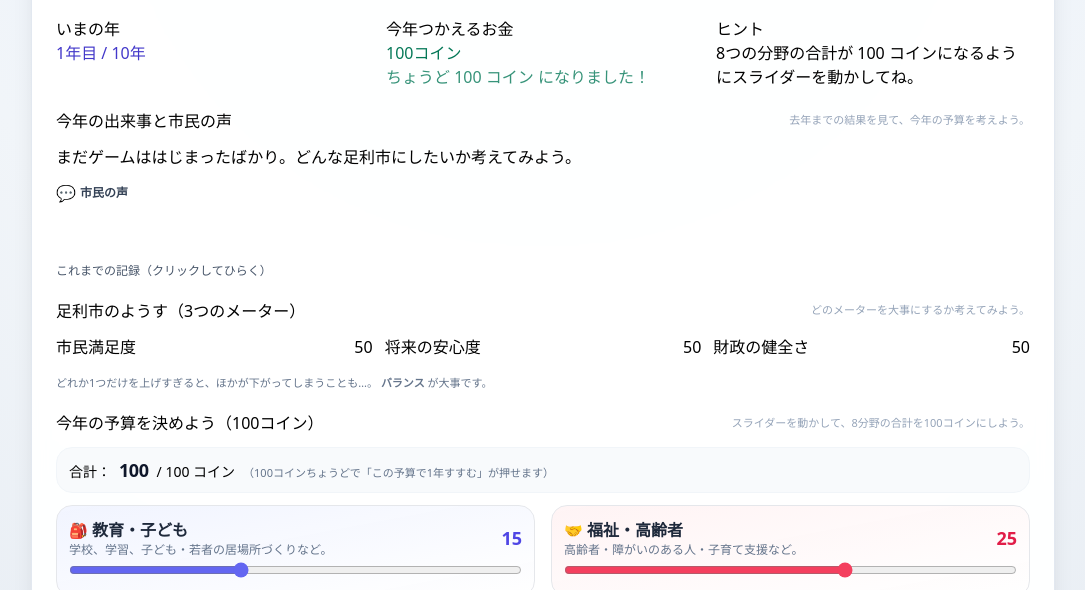
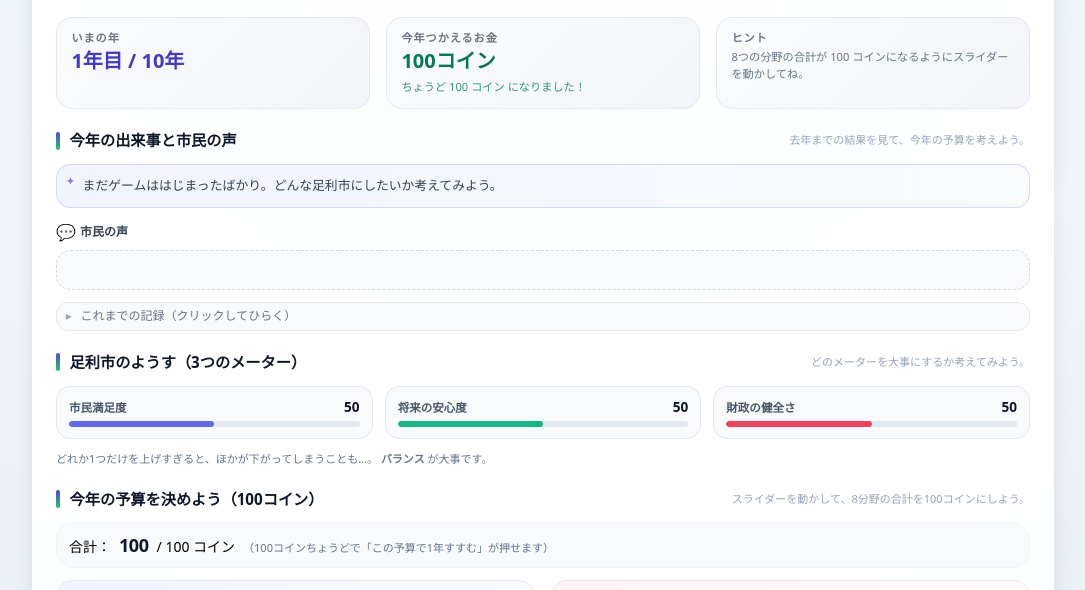
Before and after one commit to koki-mino/yosan-game, a plain HTML site: page index.html in a window 1280 px wide. Shown: the part 179-769 px from the top of the page, without its empty margins (97-1182 px from the left). Drawn offline with nearby package versions, Linux system fonts and the light colour scheme.

Commit message:
Update style.css

```diff
--- a/style.css
+++ b/style.css
@@ -1,18 +1,191 @@
 /* 足利シティマスター用 カスタムスタイル */
 
-body {
-  /* Tailwindのbg-slate-100と合わせて、少しだけグラデーション感を足してもOK */
-  background: radial-gradient(circle at top, #e5edff 0, #f1f5f9 45%, #e2e8f0 100%);
+/* 背景をほんのりグラデーションに */
+.app-bg {
+  background: radial-gradient(circle at top, #e0e7ff 0, #f1f5f9 45%, #e2e8f0 100%);
 }
 
-/* 小さい画面でのカード間隔を少し詰める */
+/* メインカードにうっすら枠と影を */
+.app-card {
+  box-shadow:
+    0 18px 40px rgba(15, 23, 42, 0.12),
+    0 0 0 1px rgba(148, 163, 184, 0.22);
+}
+
+/* セクション見出しをそろえる */
+.section-title {
+  font-size: 0.95rem;
+  font-weight: 600;
+  color: #0f172a;
+  display: inline-flex;
+  align-items: center;
+  gap: 0.3rem;
+  position: relative;
+  padding-left: 0.85rem;
+}
+
+.section-title::before {
+  content: "";
+  position: absolute;
+  left: 0;
+  width: 4px;
+  height: 1.2em;
+  border-radius: 999px;
+  background: linear-gradient(180deg, #4f46e5, #22c55e);
+}
+
+/* ステータスカード（年・予算・ヒント） */
+.status-pill {
+  border-radius: 1rem;
+  background: linear-gradient(135deg, rgba(248, 250, 252, 0.8), rgba(241, 245, 249, 0.95));
+  border: 1px solid rgba(226, 232, 240, 0.9);
+  padding: 0.75rem 0.9rem;
+}
+
+.status-label {
+  font-size: 0.7rem;
+  letter-spacing: 0.08em;
+  text-transform: uppercase;
+  color: #6b7280;
+  font-weight: 600;
+}
+
+.status-main {
+  font-size: 1.25rem;
+  font-weight: 700;
+  color: #0f172a;
+}
+
+.status-sub {
+  margin-top: 0.2rem;
+  font-size: 0.7rem;
+  color: #64748b;
+}
+
+/* メーター */
+.meter-card {
+  padding: 0.65rem 0.75rem 0.7rem;
+  border-radius: 0.9rem;
+  background: #f8fafc;
+  border: 1px solid rgba(226, 232, 240, 0.9);
+}
+
+.meter-label {
+  font-size: 0.72rem;
+  font-weight: 600;
+  color: #475569;
+}
+
+.meter-value {
+  font-size: 0.85rem;
+  font-weight: 700;
+  color: #0f172a;
+  font-variant-numeric: tabular-nums;
+}
+
+.meter-bar {
+  position: relative;
+  width: 100%;
+  height: 0.35rem;
+  border-radius: 999px;
+  overflow: hidden;
+}
+
+.meter-fill {
+  height: 100%;
+  border-radius: 999px;
+  transition: width 240ms ease-out;
+}
+
+/* スライダーカード（間隔だけ調整） */
+.slider-card {
+  transition: transform 140ms ease-out, box-shadow 140ms ease-out, border-color 140ms ease-out;
+}
+
+.slider-card:hover {
+  transform: translateY(-2px);
+  box-shadow: 0 14px 30px rgba(148, 163, 184, 0.35);
+  border-color: rgba(129, 140, 248, 0.65);
+}
+
+/* 小さい画面での間隔 */
 @media (max-width: 640px) {
   .slider-card {
-    margin-bottom: 0.5rem;
+    margin-bottom: 0.25rem;
   }
 }
 
-/* details要素のsummaryに、ちょっとだけ見やすさを追加 */
+/* イベントカード */
+.event-card {
+  font-size: 0.8rem;
+  color: #334155;
+  background: linear-gradient(90deg, rgba(199, 210, 254, 0.25), rgba(248, 250, 252, 0.95));
+  border-radius: 0.9rem;
+  padding: 0.7rem 0.9rem;
+  border: 1px solid rgba(199, 210, 254, 0.8);
+  position: relative;
+  overflow: hidden;
+}
+
+.event-card::before {
+  content: "✦";
+  position: absolute;
+  left: 0.55rem;
+  top: 0.5rem;
+  font-size: 0.7rem;
+  color: #4f46e5;
+  opacity: 0.7;
+}
+
+.event-card {
+  padding-left: 1.6rem; /* アイコン分の余白 */
+}
+
+/* 市民の声リスト */
+.voices-list {
+  list-style: none;
+  padding: 0.35rem 0.4rem 0.25rem;
+  margin: 0;
+  border-radius: 0.9rem;
+  border: 1px dashed rgba(203, 213, 225, 0.9);
+  background: #f8fafc;
+}
+
+.voices-list li {
+  position: relative;
+  padding-left: 1.25rem;
+  padding-right: 0.25rem;
+  font-size: 0.7rem;
+  color: #475569;
+}
+
+.voices-list li + li {
+  margin-top: 0.15rem;
+}
+
+.voices-list li::before {
+  content: "“";
+  position: absolute;
+  left: 0.25rem;
+  top: -0.05rem;
+  font-size: 0.8rem;
+  color: #6366f1;
+}
+
+/* history details */
+.history-details {
+  border-radius: 0.75rem;
+  padding: 0.35rem 0.55rem 0.35rem;
+  background: #f9fafb;
+  border: 1px solid #e5e7eb;
+}
+
+.history-summary {
+  font-weight: 500;
+  color: #6b7280;
+}
+
+/* detailsのデフォルト矢印を消す */
 details > summary {
   list-style: none;
 }
@@ -21,3 +194,21 @@ details > summary::marker,
 details > summary::-webkit-details-marker {
   display: none;
 }
+
+/* summaryの前に小さい矢印を追加 */
+.history-summary::before {
+  content: "▸";
+  display: inline-block;
+  margin-right: 0.35rem;
+  color: #9ca3af;
+  transition: transform 0.15s ease-out;
+}
+
+details[open] .history-summary::before {
+  transform: rotate(90deg);
+}
+
+/* 入力レンジ（スライダー）のつまみが見やすくなるように（Safari向け軽微調整） */
+input[type="range"] {
+  cursor: pointer;
+}
```
